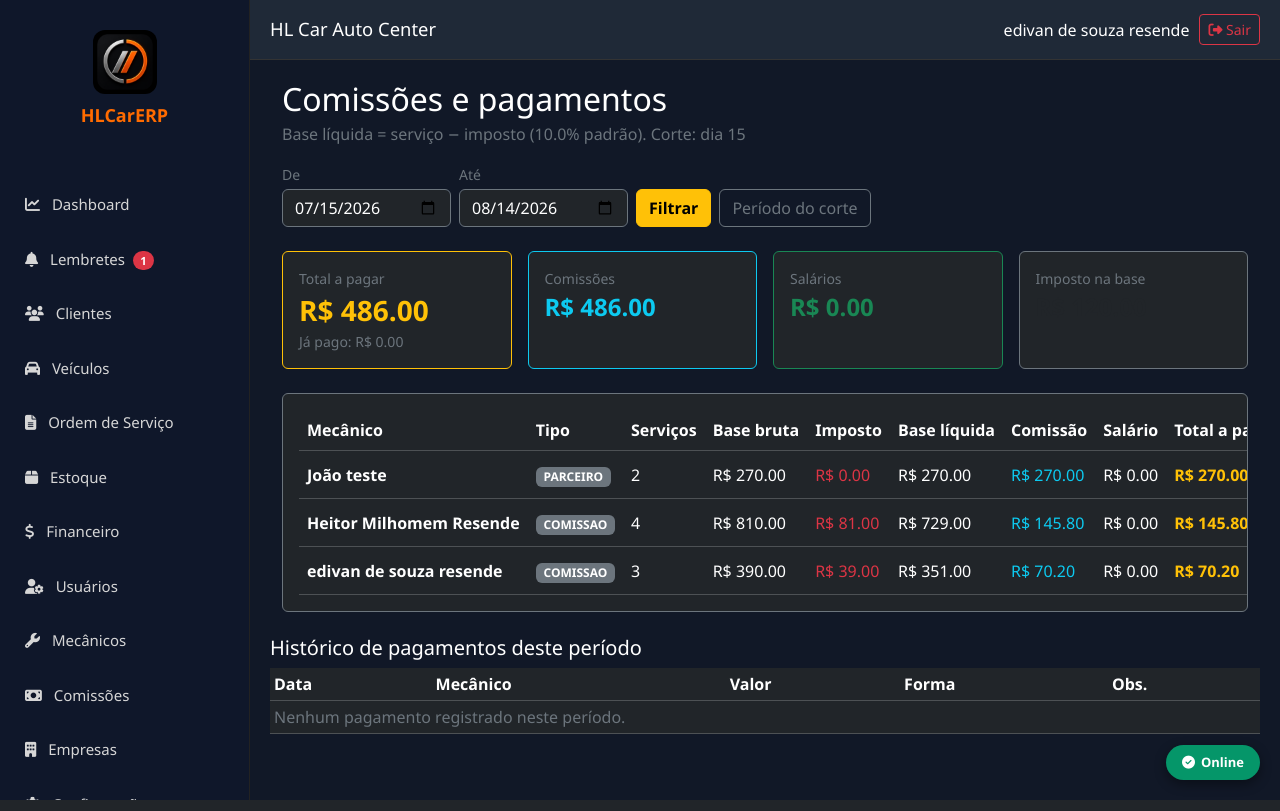
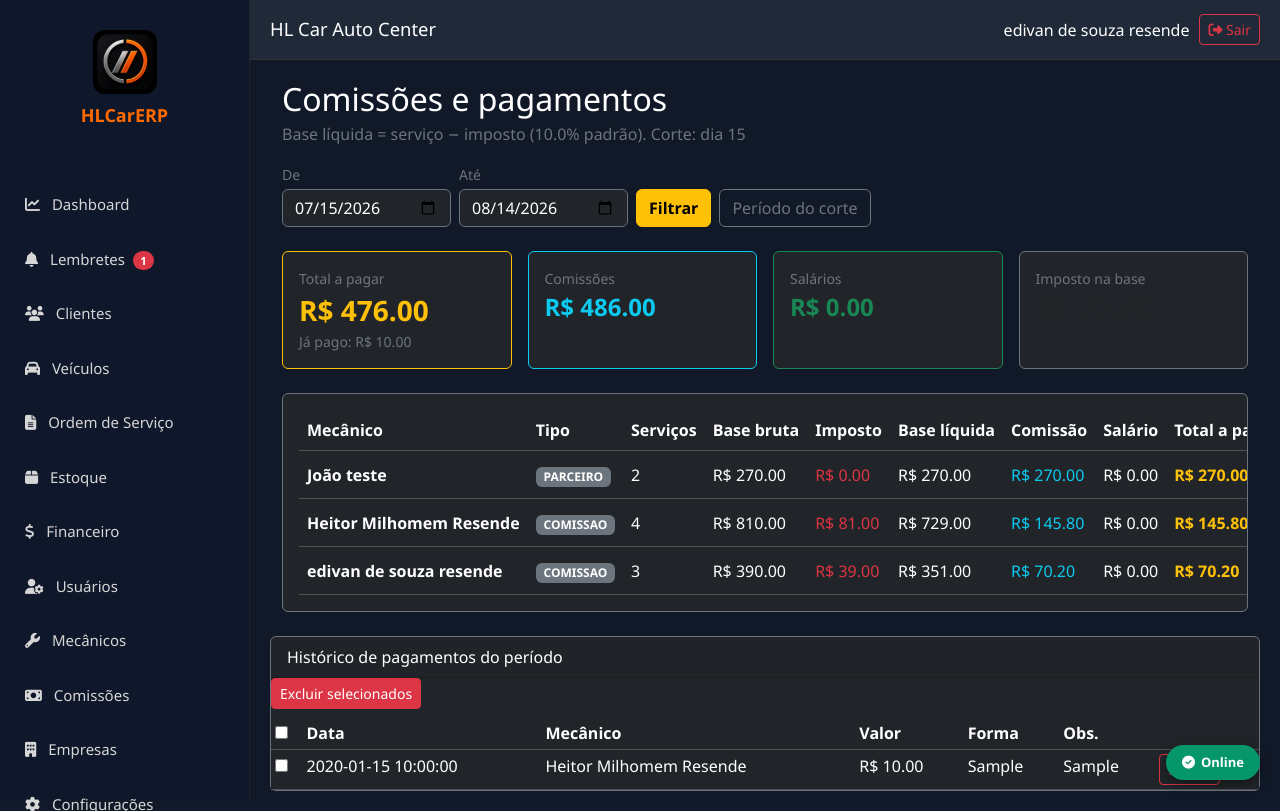
Before and after one commit to edivanresende/HLCarERP, a Flask app: page /comissoes in a window 1280 px wide. Run offline with Flask 3, Linux system fonts and the light colour scheme; a user stored in the database is signed in; data comes from the database, SQL or seed files in the repository; tables that the repository leaves empty hold one stand-in row (values such as "Sample post").

Commit message:
Comissoes: pagar, excluir e saldo por mecanico

```diff
--- a/app.py
+++ b/app.py
@@ -222,7 +222,7 @@ def comissoes():
         ).order_by(PagamentoComissao.data_pagamento.desc()).all()
         historico = hist
         for p in hist:
-            pagos[p.mecanico_id] = pagos.get(p.mecanico_id, 0) + float(p.valor_pago or 0)
+            pagos[p.mecanico_id] = pagos.get(p.mecanico_id, 0) + float(p.valor or 0)
     except Exception as e:
         print("Erro pagamentos comissao:", e)
 
@@ -240,6 +240,42 @@ def comissoes():
             r["situacao"] = "PENDENTE"
     total_pago = sum(r.get("ja_pago", 0) for r in resumo)
     total_saldo = sum(r.get("saldo", 0) for r in resumo)
+
+    historico = (
+        PagamentoComissao.query.filter_by(empresa_id=eid)
+        .order_by(PagamentoComissao.id.desc())
+        .all()
+    )
+
+    pagos_por_mec = {}
+    total_pago = 0.0
+    for p in historico:
+        v = float(p.valor or getattr(p, "valor_pago", None) or 0)
+        midp = int(p.mecanico_id)
+        pagos_por_mec[midp] = pagos_por_mec.get(midp, 0.0) + v
+        total_pago += v
+
+    for item in resumo:
+        try:
+            mid = int(item.get("mecanico_id") or item.get("id") or 0)
+        except Exception:
+            mid = 0
+        pago = round(pagos_por_mec.get(mid, 0.0), 2)
+        total = float(item.get("total_pagar") or 0)
+        saldo = round(total - pago, 2)
+        item["pago"] = pago
+        item["ja_pago"] = pago
+        item["saldo"] = saldo
+        if saldo <= 0.009:
+            item["situacao"] = "PAGO"
+        elif pago > 0:
+            item["situacao"] = "PARCIAL"
+        else:
+            item["situacao"] = "PENDENTE"
+
+    total_pago = round(total_pago, 2)
+    total_saldo = round(float(total_geral or 0) - total_pago, 2)
+
 
     return render_template(
         "comissoes.html",
@@ -264,32 +300,83 @@ def comissoes_pagar():
     eid = empresa_atual()
     if not eid:
         return redirect("/login")
-    try:
-        mid = int(request.form.get("mecanico_id") or 0)
-        valor = float(str(request.form.get("valor_pago") or "0").replace(",", "."))
-        forma = request.form.get("forma_pagamento") or "PIX"
-        obs = request.form.get("observacoes") or ""
-        data_ini = datetime.strptime(request.form.get("data_ini"), "%Y-%m-%d").date()
-        data_fim = datetime.strptime(request.form.get("data_fim"), "%Y-%m-%d").date()
-        if mid and valor > 0:
-            pag = PagamentoComissao(
-                empresa_id=eid,
-                mecanico_id=mid,
-                periodo_ini=data_ini,
-                periodo_fim=data_fim,
-                valor_pago=valor,
-                forma_pagamento=forma,
-                observacoes=obs,
-                usuario_id=session.get("usuario_id"),
-            )
-            db.session.add(pag)
-            db.session.commit()
+
+    mid = request.form.get("mecanico_id", type=int)
+    raw = (request.form.get("valor") or "0").strip().replace(",", ".")
+    try:
+        valor = float(raw)
+    except Exception:
+        valor = 0
+    forma = (request.form.get("forma_pagamento") or "PIX").upper()
+    obs = request.form.get("observacoes") or ""
+    data_ini = request.form.get("data_ini")
+    data_fim = request.form.get("data_fim")
+    data_pag = request.form.get("data_pagamento")
+
+    if not mid or valor <= 0 or not data_ini or not data_fim:
+        return redirect("/comissoes")
+
+    try:
+        d_ini = datetime.strptime(str(data_ini)[:10], "%Y-%m-%d")
+        d_fim = datetime.strptime(str(data_fim)[:10], "%Y-%m-%d")
+        if data_pag:
+            d_pag = datetime.strptime(str(data_pag)[:10], "%Y-%m-%d")
+        else:
+            d_pag = datetime.now()
     except Exception as e:
-        db.session.rollback()
-        print("Erro ao registrar pagamento:", e)
-    return redirect(f"/comissoes?data_ini={request.form.get('data_ini')}&data_fim={request.form.get('data_fim')}")
-
-
+        print("Erro data pagamento:", e)
+        return redirect("/comissoes")
+
+    mec = Mecanico.query.filter_by(id=mid, empresa_id=eid).first()
+    if not mec:
+        return redirect("/comissoes")
+
+    pag = PagamentoComissao(
+        empresa_id=eid,
+        mecanico_id=mid,
+        periodo_ini=d_ini,
+        periodo_fim=d_fim,
+        valor_pago=valor,
+        data_inicio=d_ini,
+        data_fim=d_fim,
+        valor=valor,
+        data_pagamento=d_pag,
+        forma_pagamento=forma,
+        observacoes=obs,
+        usuario_id=session.get("usuario_id"),
+    )
+    db.session.add(pag)
+    db.session.commit()
+    return redirect(f"/comissoes?data_ini={data_ini}&data_fim={data_fim}")
+
+@app.route("/comissoes/pagamento/<int:pid>/excluir", methods=["POST"])
+@login_required
+def comissoes_pagamento_excluir(pid):
+    eid = empresa_atual()
+    p = PagamentoComissao.query.filter_by(id=pid, empresa_id=eid).first()
+    if p:
+        db.session.delete(p)
+        db.session.commit()
+    di = request.form.get("data_ini") or ""
+    df = request.form.get("data_fim") or ""
+    return redirect(f"/comissoes?data_ini={di}&data_fim={df}")
+@app.route("/comissoes/pagamentos/excluir", methods=["POST"])
+@login_required
+def comissoes_pagamentos_excluir_varios():
+    eid = empresa_atual()
+    ids = request.form.getlist("ids")
+    for i in ids:
+        try:
+            pid = int(i)
+        except Exception:
+            continue
+        p = PagamentoComissao.query.filter_by(id=pid, empresa_id=eid).first()
+        if p:
+            db.session.delete(p)
+    db.session.commit()
+    di = request.form.get("data_ini") or ""
+    df = request.form.get("data_fim") or ""
+    return redirect(f"/comissoes?data_ini={di}&data_fim={df}")
 def empresa_atual():
     """Retorna o empresa_id da sessão. Se não tiver, força logout."""
     eid = session.get("empresa_id")
--- a/templates/comissoes.html
+++ b/templates/comissoes.html
@@ -75,7 +75,7 @@
     <input type="hidden" name="mecanico_id" value="{{ r.mecanico_id }}">
     <input type="hidden" name="data_ini" value="{{ data_ini }}">
     <input type="hidden" name="data_fim" value="{{ data_fim }}">
-    <input type="number" step="0.01" name="valor_pago" value="{{ r.saldo }}" class="form-control form-control-sm bg-dark text-white" style="width:110px">
+<input type="text" step="0.01" name="valor" value="{{ '%.2f'|format(r.saldo) }}" class="form-control form-control-sm bg-dark text-white" style="min-width:90px;width:90px;">
     <select name="forma_pagamento" class="form-select form-select-sm bg-dark text-white">
       <option>PIX</option>
       <option>DINHEIRO</option>
@@ -94,32 +94,48 @@
     </div>
   </div>
 </div>
-    <h5 class="text-white mt-4">Histórico de pagamentos deste período</h5>
-    <div class="table-responsive">
-        <table class="table table-dark table-sm align-middle">
+    <div class="card bg-dark border-secondary mt-4">
+    <div class="card-header text-white">Histórico de pagamentos do período</div>
+    <div class="card-body p-0">
+      <form method="post" action="/comissoes/pagamentos/excluir" onsubmit="return confirm('Excluir os selecionados?');">
+    <input type="hidden" name="data_ini" value="{{ data_ini }}">
+    <input type="hidden" name="data_fim" value="{{ data_fim }}">
+    <button class="btn btn-sm btn-danger mb-2">Excluir selecionados</button>
+        <table class="table table-dark table-sm mb-0">
             <thead>
                 <tr>
+                    <th><input type="checkbox" onclick="document.querySelectorAll('.chk-pag').forEach(c=>c.checked=this.checked)"></th>
                     <th>Data</th>
                     <th>Mecânico</th>
                     <th>Valor</th>
                     <th>Forma</th>
                     <th>Obs.</th>
+                    <th></th>
                 </tr>
             </thead>
             <tbody>
                 {% for p in historico %}
-                <tr>
-                    <td>{{ p.data_pagamento.strftime('%d/%m/%Y %H:%M') if p.data_pagamento else '-' }}</td>
-                    <td>{{ p.mecanico.nome if p.mecanico else p.mecanico_id }}</td>
-                    <td class="text-warning">R$ {{ "%.2f"|format(p.valor_pago or 0) }}</td>
-                    <td>{{ p.forma_pagamento or '-' }}</td>
-                    <td>{{ p.observacoes or '' }}</td>
-                </tr>
+            <tr>
+                <td><input class="chk-pag" type="checkbox" name="ids" value="{{ p.id }}"></td>
+                <td>{{ p.data_pagamento }}</td>
+                <td>{{ p.mecanico.nome if p.mecanico else p.mecanico_id }}</td>
+                <td>R$ {{ "%.2f"|format(p.valor or p.valor_pago or 0) }}</td>
+                <td>{{ p.forma_pagamento }}</td>
+                <td>{{ p.observacoes or "" }}</td>
+                <td>
+                    <button class="btn btn-sm btn-outline-danger"
+                            formaction="/comissoes/pagamento/{{ p.id }}/excluir"
+                            formmethod="post"
+                            onclick="return confirm('Excluir este pagamento?')">Excluir</button>
+                </td>
+            </tr>
                 {% else %}
-                <tr><td colspan="5" class="text-secondary">Nenhum pagamento registrado neste período.</td></tr>
+                <tr><td colspan="5" class="text-secondary">Nenhum pagamento neste período.</td></tr>
                 {% endfor %}
             </tbody>
         </table>
+        </form>
     </div>
+</div>
 
 {% endblock %}
```
Also changed, not shown: models.py (+25 -18 lines).
